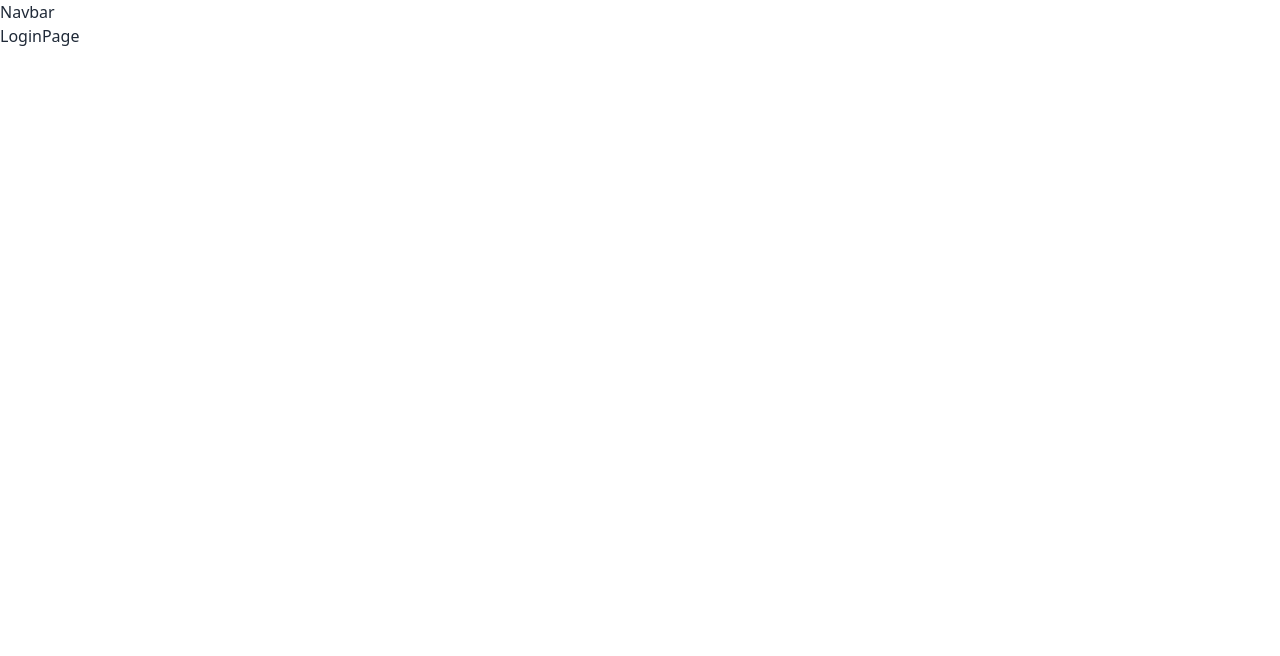
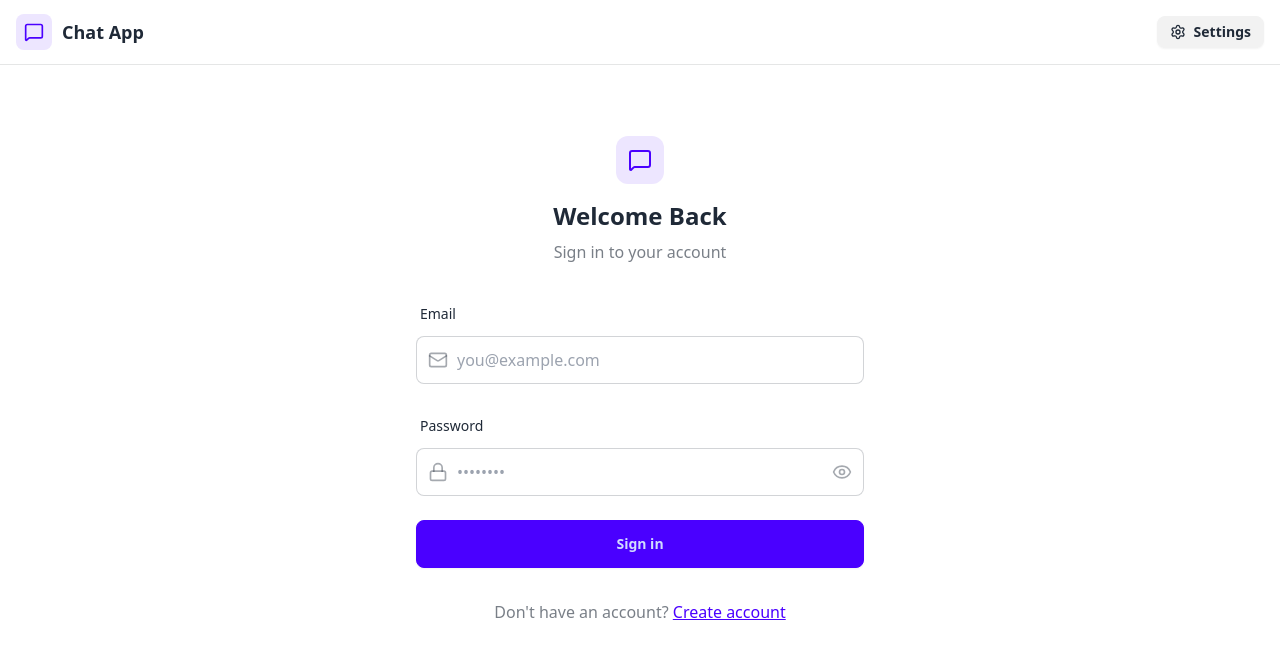
Before and after one commit to avitmr2345/ChatApp, a React (Vite) app in the folder frontend/: page /login in a window 1280 px wide. Shown: the top 656 px of the page. Built offline with nearby package versions, Linux system fonts and the light colour scheme; no server answers.

Commit message:
feat: created Navbar and LoginPage

```diff
--- a/frontend/src/components/Navbar.jsx
+++ b/frontend/src/components/Navbar.jsx
@@ -1,7 +1,56 @@
-import React from "react";
+import { Link } from "react-router-dom";
+import { useAuthStore } from "../store/useAuthStore";
+import { LogOut, MessageSquare, Settings, User } from "lucide-react";
 
 const Navbar = () => {
-  return <div>Navbar</div>;
+  const { logout, authUser } = useAuthStore();
+
+  return (
+    <header className="bg-base-100 border-b border-base-300 fixed w-full top-0 z-40 backdrop-blur-lg bg-base-100/80">
+      <div className="container mx-auto px-4 h-16">
+        <div className="flex items-center justify-between h-full">
+          <div className="flex items-center gap-8">
+            <Link
+              to="/"
+              className="flex items-center gap-2.5 hover:opacity-80 transition-all"
+            >
+              <div className="size-9 rounded-lg bg-primary/10 flex items-center justify-center">
+                <MessageSquare className="w-5 h-5 text-primary" />
+              </div>
+              <h1 className="text-lg font-bold">Chat App</h1>
+            </Link>
+          </div>
+
+          <div className="flex items-center gap-2">
+            <Link
+              to={"/settings"}
+              className={`
+              btn btn-sm gap-2 transition-colors
+
+              `}
+            >
+              <Settings className="w-4 h-4" />
+              <span className="hidden sm:inline">Settings</span>
+            </Link>
+
+            {authUser && (
+              <>
+                <Link to={"/profile"} className={`btn btn-sm gap-2`}>
+                  <User className="size-5" />
+                  <span className="hidden sm:inline">Profile</span>
+                </Link>
+
+                <button className="flex gap-2 items-center" onClick={logout}>
+                  <LogOut className="size-5" />
+                  <span className="hidden sm:inline">Logout</span>
+                </button>
+              </>
+            )}
+          </div>
+        </div>
+      </div>
+    </header>
+  );
 };
 
 export default Navbar;
--- a/frontend/src/pages/LoginPage.jsx
+++ b/frontend/src/pages/LoginPage.jsx
@@ -1,7 +1,115 @@
-import React from "react";
+import { useState } from "react";
+import { useAuthStore } from "../store/useAuthStore";
+import { Link } from "react-router-dom";
+import { Eye, EyeOff, Loader2, Lock, Mail, MessageSquare } from "lucide-react";
 
 const LoginPage = () => {
-  return <div>LoginPage</div>;
+  const [showPassword, setShowPassword] = useState(false);
+  const [formData, setFormData] = useState({
+    email: "",
+    password: "",
+  });
+  const { login, isLoggingIn } = useAuthStore();
+
+  const handleSubmit = async (e) => {
+    e.preventDefault();
+    login(formData);
+  };
+
+  return (
+    <div className="min-h-screen flex items-center justify-center px-4">
+      <div className="w-full max-w-md space-y-8 -mt-10">
+        {/* Logo */}
+        <div className="text-center mb-8">
+          <div className="flex flex-col items-center gap-2 group">
+            <div className="w-12 h-12 rounded-xl bg-primary/10 flex items-center justify-center group-hover:bg-primary/20 transition-colors">
+              <MessageSquare className="w-6 h-6 text-primary" />
+            </div>
+            <h1 className="text-2xl font-bold mt-2">Welcome Back</h1>
+            <p className="text-base-content/60">Sign in to your account</p>
+          </div>
+        </div>
+
+        {/* Form */}
+        <form onSubmit={handleSubmit} className="space-y-6">
+          <div className="form-control">
+            <label className="label">
+              <span className="label-text font-medium mb-1">Email</span>
+            </label>
+            <div className="relative">
+              <div className="absolute inset-y-0 left-0 pl-3 flex items-center z-10 pointer-events-none">
+                <Mail className="h-5 w-5 text-base-content/40" />
+              </div>
+              <input
+                type="email"
+                className={`input input-bordered w-full pl-10`}
+                placeholder="you@example.com"
+                value={formData.email}
+                onChange={(e) =>
+                  setFormData({ ...formData, email: e.target.value })
+                }
+              />
+            </div>
+          </div>
+
+          <div className="form-control">
+            <label className="label">
+              <span className="label-text font-medium mb-1">Password</span>
+            </label>
+            <div className="relative">
+              <div className="absolute inset-y-0 left-0 pl-3 flex items-center z-10 pointer-events-none">
+                <Lock className="h-5 w-5 text-base-content/40" />
+              </div>
+              <input
+                type={showPassword ? "text" : "password"}
+                className={`input input-bordered w-full pl-10`}
+                placeholder="••••••••"
+                value={formData.password}
+                onChange={(e) =>
+                  setFormData({ ...formData, password: e.target.value })
+                }
+              />
+              <button
+                type="button"
+                className="absolute inset-y-0 right-0 pr-3 flex items-center"
+                onClick={() => setShowPassword(!showPassword)}
+              >
+                {showPassword ? (
+                  <EyeOff className="h-5 w-5 text-base-content/40" />
+                ) : (
+                  <Eye className="h-5 w-5 text-base-content/40" />
+                )}
+              </button>
+            </div>
+          </div>
+
+          <button
+            type="submit"
+            className="btn btn-primary w-full"
+            disabled={isLoggingIn}
+          >
+            {isLoggingIn ? (
+              <>
+                <Loader2 className="h-5 w-5 z-10 animate-spin" />
+                Loading...
+              </>
+            ) : (
+              "Sign in"
+            )}
+          </button>
+        </form>
+
+        <div className="text-center">
+          <p className="text-base-content/60">
+            Don&apos;t have an account?{" "}
+            <Link to="/signup" className="link link-primary">
+              Create account
+            </Link>
+          </p>
+        </div>
+      </div>
+    </div>
+  );
 };
 
 export default LoginPage;
--- a/frontend/src/store/useAuthStore.js
+++ b/frontend/src/store/useAuthStore.js
@@ -34,4 +34,27 @@
       set({ isSigningUp: false });
     }
   },
+
+  login: async (data) => {
+    set({ isLoggingIn: true });
+    try {
+      const res = await axiosInstance.post("/auth/login", data);
+      set({ authUser: res.data });
+      toast.success("Logged in successfully");
+    } catch (error) {
+      toast.error(error.response.data.message);
+    } finally {
+      set({ isLoggingIn: false });
+    }
+  },
+
+  logout: async () => {
+    try {
+      await axiosInstance.post("/auth/logout");
+      set({ authUser: null });
+      toast.success("Logged out successfully");
+    } catch (error) {
+      toast.error(error.response.data.message);
+    }
+  },
 }));
```
